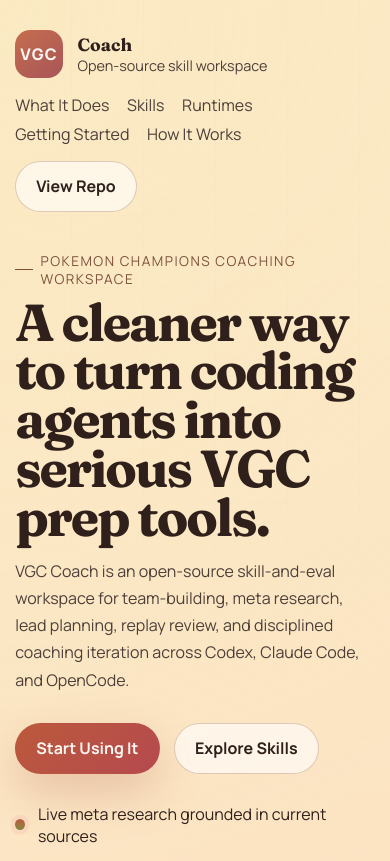
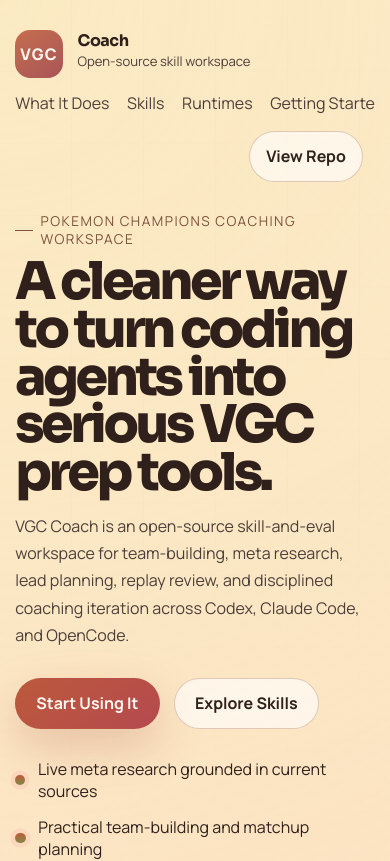
Before and after one commit to NoahJenkins/vgc-coach, a React (Vite) app in the folder site/: page / in a window 390 px wide. Shown: the top 861 px of the page. Built offline with nearby package versions, Linux system fonts and the light colour scheme.

Commit message:
Refresh site typography and mobile hero layout

```diff
--- a/site/index.html
+++ b/site/index.html
@@ -14,7 +14,7 @@
     <link rel="preconnect" href="https://fonts.googleapis.com" />
     <link rel="preconnect" href="https://fonts.gstatic.com" crossorigin />
     <link
-      href="https://fonts.googleapis.com/css2?family=Fraunces:opsz,wght@9..144,500;9..144,700&family=Manrope:wght@400;500;600;700;800&display=swap"
+      href="https://fonts.googleapis.com/css2?family=Manrope:wght@400;500;600;700;800&family=Sora:wght@500;600;700;800&display=swap"
       rel="stylesheet"
     />
     <script type="module" src="/src/main.tsx"></script>
--- a/site/src/styles.css
+++ b/site/src/styles.css
@@ -21,6 +21,7 @@
   --accent-2: oklch(60% 0.09 115);
   --shadow: 0 28px 70px oklch(40% 0.03 35 / 0.13);
   --radius: 1.6rem;
+  --display-font: "Sora", "Manrope", sans-serif;
 }
 
 * {
@@ -118,9 +119,10 @@
 }
 
 .brand-copy strong {
-  font-family: "Fraunces", serif;
+  font-family: var(--display-font);
   font-size: 1.1rem;
   font-weight: 700;
+  letter-spacing: -0.03em;
 }
 
 .brand-copy span:last-child {
@@ -156,9 +158,9 @@
   display: grid;
   grid-template-columns: minmax(0, 1.35fr) minmax(280px, 0.9fr);
   gap: clamp(1.4rem, 4vw, 3rem);
-  align-items: end;
-  min-height: calc(100vh - 7rem);
-  padding-top: clamp(2rem, 5vw, 4rem);
+  align-items: center;
+  min-height: clamp(36rem, 78vh, 46rem);
+  padding-top: clamp(0.75rem, 2vw, 1.75rem);
 }
 
 .eyebrow,
@@ -185,12 +187,13 @@
 .hero h1,
 .section-heading h2,
 .cta-card h2 {
-  font-family: "Fraunces", serif;
+  font-family: var(--display-font);
   font-size: clamp(3.25rem, 7vw, 7rem);
-  line-height: 0.94;
-  letter-spacing: -0.04em;
+  line-height: 0.92;
+  letter-spacing: -0.065em;
   margin: 0.6rem 0 1rem;
   max-width: 11ch;
+  font-weight: 800;
 }
 
 .section-heading h2,
@@ -324,8 +327,9 @@
 }
 
 .fact-card strong {
-  font-family: "Fraunces", serif;
+  font-family: var(--display-font);
   font-size: clamp(1.8rem, 3vw, 2.7rem);
+  letter-spacing: -0.05em;
 }
 
 .fact-card span {
@@ -521,8 +525,10 @@
 }
 
 .footer-title {
-  font-family: "Fraunces", serif;
+  font-family: var(--display-font);
   font-size: 1.2rem;
+  font-weight: 700;
+  letter-spacing: -0.04em;
   margin: 0 0 0.35rem;
 }
 
@@ -619,18 +625,55 @@
   }
 
   .site-header {
-    grid-template-columns: 1fr;
-    justify-items: start;
+    grid-template-columns: minmax(0, 1fr) auto;
+    gap: 0.85rem 0.75rem;
+    align-items: start;
   }
 
-  .site-nav,
+  .site-nav {
+    grid-column: 1 / -1;
+    justify-content: start;
+    flex-wrap: nowrap;
+    overflow-x: auto;
+    padding-bottom: 0.2rem;
+    white-space: nowrap;
+    scrollbar-width: none;
+    -ms-overflow-style: none;
+  }
+
+  .site-nav::-webkit-scrollbar {
+    display: none;
+  }
+
   .footer-links {
     justify-content: start;
   }
 
+  .site-nav a {
+    flex: 0 0 auto;
+  }
+
+  .button-ghost {
+    min-height: 2.95rem;
+    padding-inline: 1rem;
+    justify-self: end;
+  }
+
+  .brand {
+    align-items: start;
+  }
+
+  .brand-copy strong {
+    font-size: 1rem;
+  }
+
+  .brand-copy span:last-child {
+    font-size: 0.82rem;
+  }
+
   .hero {
     min-height: auto;
-    padding-top: 1rem;
+    padding-top: 0.4rem;
   }
 
   .hero h1,
```
